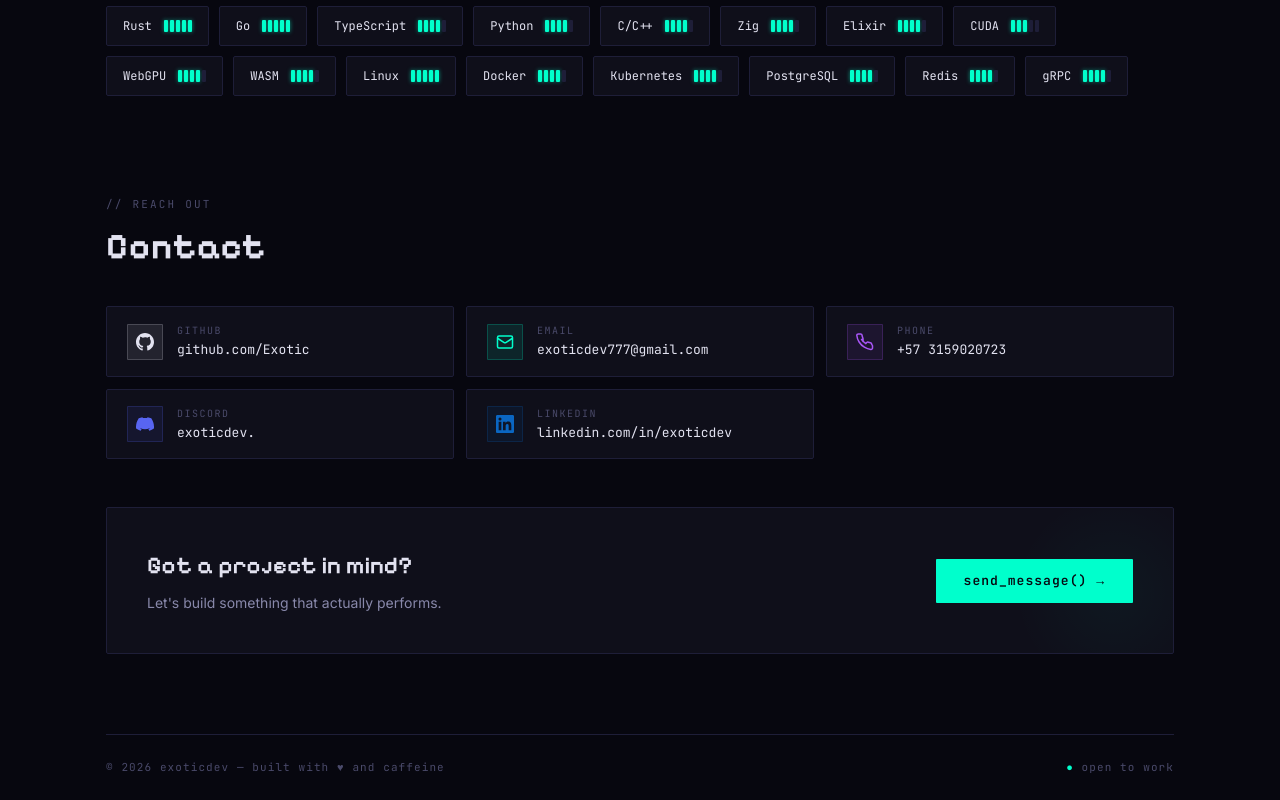
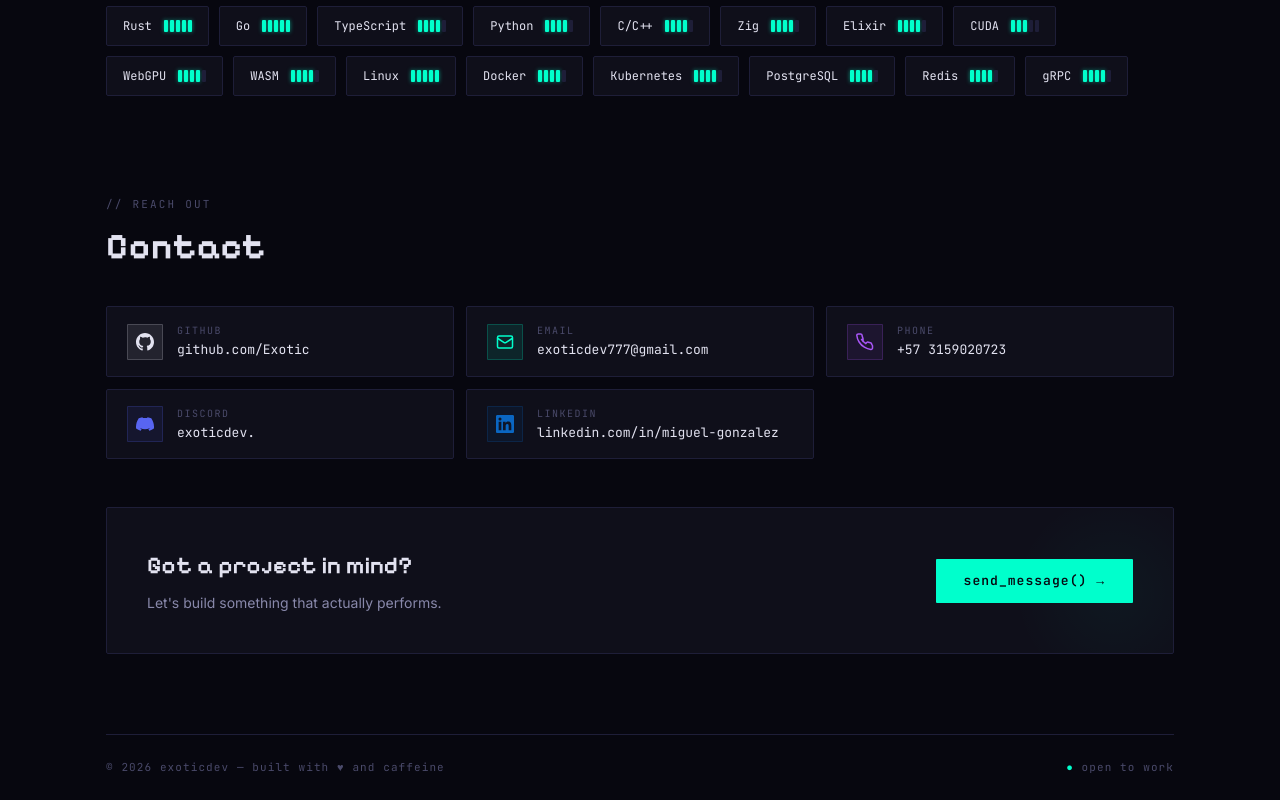
Before and after one commit to Exoticdevelopment/mi-portafolio, a React (Vite) app: page / in a window 1280 px wide. Shown: the part 1484-2284 px from the top of the page. Built offline with nearby package versions, Linux system fonts and the light colour scheme; the HTML template or start-up script is replaced by a standard one.

Commit message:
fix: favicon roto por Git LFS en despliegue + ruta de icono en site.json

```diff
--- a/src/App.tsx
+++ b/src/App.tsx
@@ -869,7 +869,7 @@ export default function App() {
                 </svg>
               }
               label="linkedin"
-              value="linkedin.com/in/exoticdev"
+              value="linkedin.com/in/miguel-gonzalez"
               href="https://www.linkedin.com/in/miguel-angel-gonzalez-zuluaga-675504247/"
               color="#0a66c2"
             />
```
Also changed, not shown: .figma/make/site.json.
